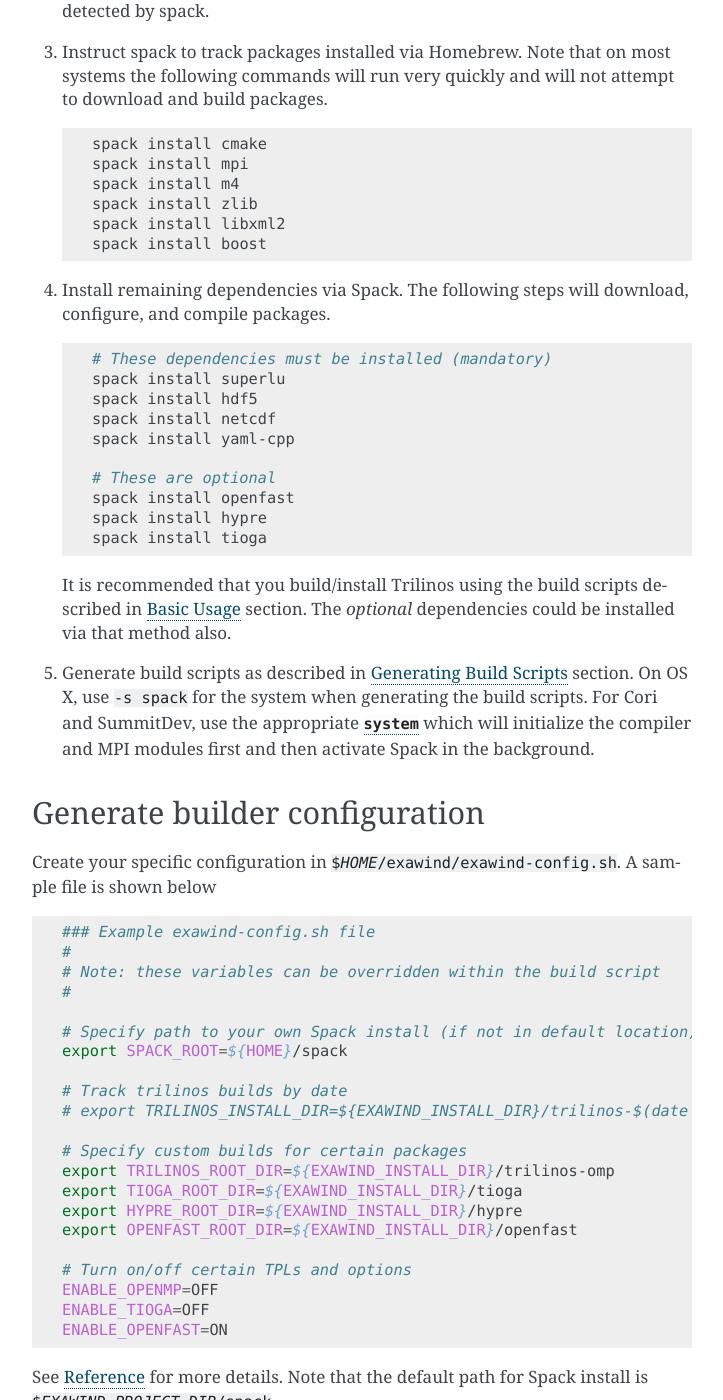
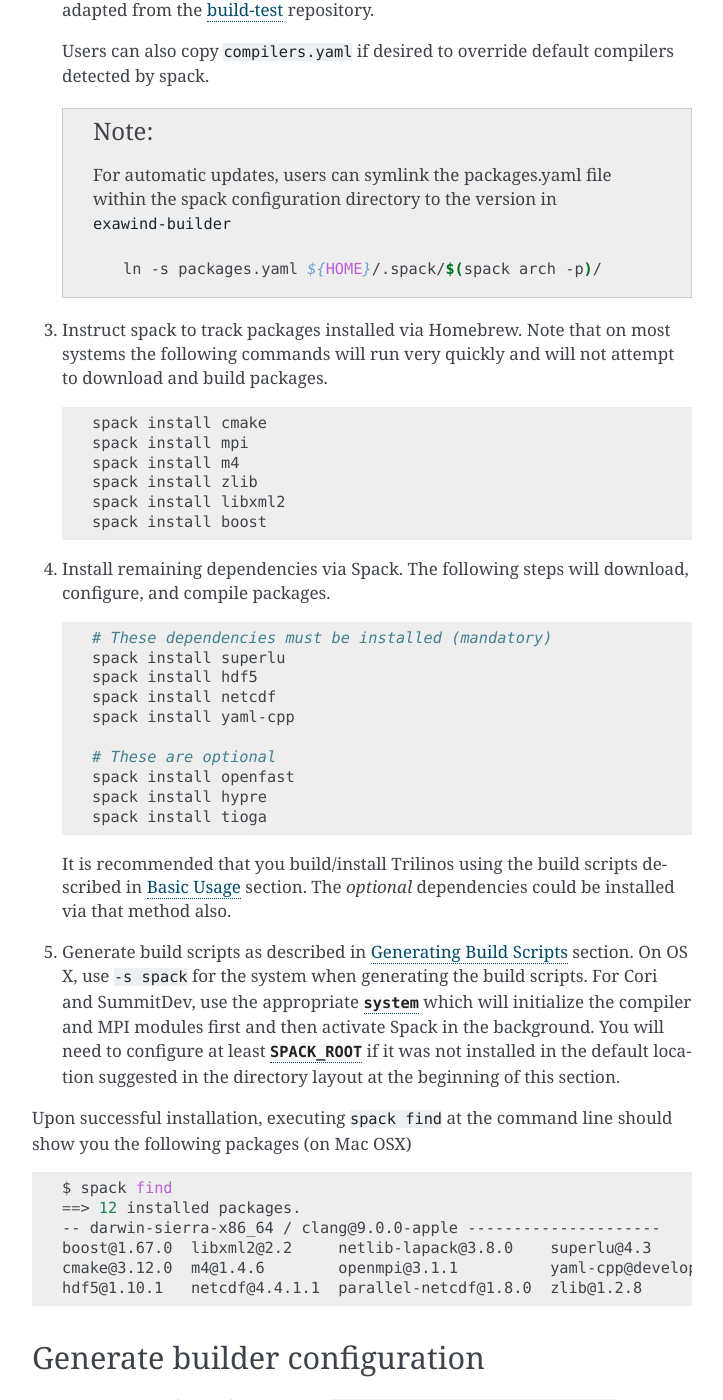
Before and after one commit to Exawind/exawind-builder, a Sphinx documentation site: the page built from doc/source/advanced.rst, in a window 1280 px wide and 1400 px high, scrolled down 2932 px. Shown: the whole window, without its empty margins (388-1111 px from the left). Built offline with Sphinx 7.4.7, drawn with Linux system fonts in a browser that asks for light colours; some of the changed text lies outside the part shown.

Commit message:
Another round of docs update

```diff
--- a/doc/source/advanced.rst
+++ b/doc/source/advanced.rst
@@ -18,12 +18,14 @@
   ├── install
   │   ├── hypre
   │   ├── tioga
+  │   ├── trilinos-omp
   │   └── trilinos
   ├── scripts
   │   ├── hypre-clang.sh
   │   ├── nalu-wind-clang.sh
   │   ├── tioga-clang.sh
   │   └── trilinos-clang.sh
+  ├── spack
   └── source
       ├── hypre
       ├── nalu-wind
@@ -36,6 +38,9 @@
 
 - ``exawind-builder``: The build script package cloned from the git repository
   that contains scripts to configure and build codes on different systems.
+
+- ``spack``: Optional location for `spack <https://github.com/llnl/spack>`_ if
+  using Spack to manage dependencies.
 
 - ``source``: Local git repository checkouts of the ExaWind codes of interest to the user.
 
@@ -155,6 +160,15 @@
    Users can also copy :file:`compilers.yaml` if desired to override default
    compilers detected by spack.
 
+   .. note::
+
+      For automatic updates, users can symlink the packages.yaml file within the
+      spack configuration directory to the version in ``exawind-builder``
+
+      .. code-block:: bash
+
+         ln -s packages.yaml ${HOME}/.spack/$(spack arch -p)/
+
 #. Instruct spack to track packages installed via Homebrew. Note that on most
    systems the following commands will run very quickly and will not attempt to
    download and build packages.
@@ -192,7 +206,22 @@
    use ``-s spack`` for the system when generating the build scripts. For Cori
    and SummitDev, use the appropriate :envvar:`system <EXAWIND_SYSTEM>` which
    will initialize the compiler and MPI modules first and then activate Spack in
-   the background.
+   the background. You will need to configure at least :envvar:`SPACK_ROOT` if
+   it was not installed in the default location suggested in the directory
+   layout at the beginning of this section.
+
+Upon successful installation, executing ``spack find`` at the command line
+should show you the following packages (on Mac OSX)
+
+.. code-block:: bash
+
+   $ spack find
+   ==> 12 installed packages.
+   -- darwin-sierra-x86_64 / clang@9.0.0-apple ---------------------
+   boost@1.67.0  libxml2@2.2     netlib-lapack@3.8.0    superlu@4.3
+   cmake@3.12.0  m4@1.4.6        openmpi@3.1.1          yaml-cpp@develop
+   hdf5@1.10.1   netcdf@4.4.1.1  parallel-netcdf@1.8.0  zlib@1.2.8
+
 
 .. _builder-config:
 
--- a/doc/source/reference.rst
+++ b/doc/source/reference.rst
@@ -65,6 +65,11 @@
    The maximum number of parallel build jobs to execute when ``make`` is
    invoked. Setting this variable within the build script is equivalent to
    passing ``-j X`` at the command line for ``make``.
+
+.. envvar:: SPACK_ROOT
+
+   Absolute path to the spack installation, if using spack to manage
+   dependencies. The default path is :file:`${EXAWIND_PROJECT_DIR}/spack`.
 
 
 .. _ref-project-vars:
```
